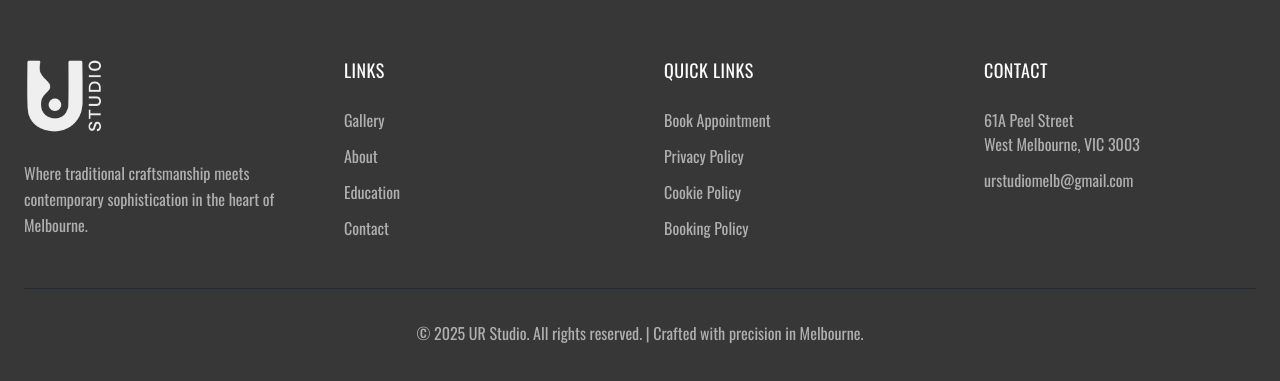
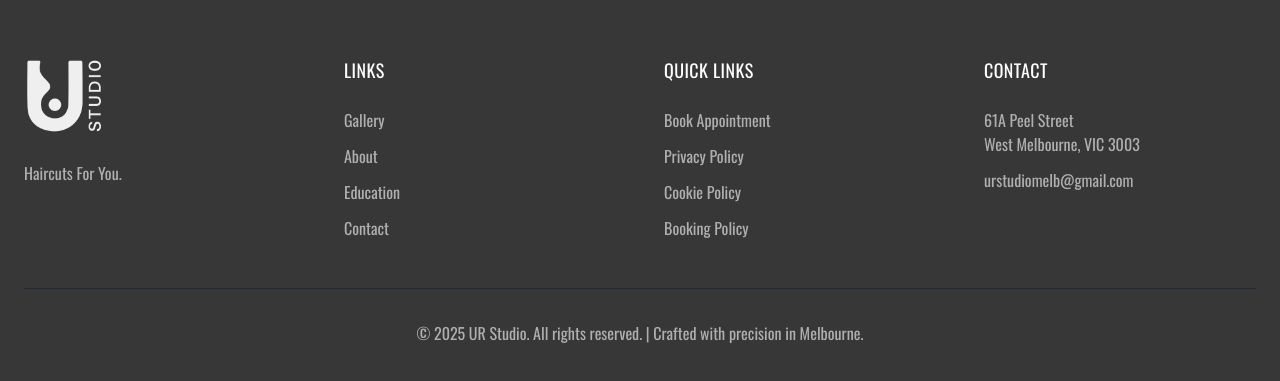
Before and after one commit to hd-marshall/ur-studio-nextjs, a Next.js app: page / in a window 1280 px wide. Shown: the part 3342-3723 px from the top of the page. Built offline with nearby package versions, Linux system fonts and the light colour scheme; no server answers.

Commit message:
fix: chnage to slogan in the bottom of footer

```diff
--- a/app/components/Footer.tsx
+++ b/app/components/Footer.tsx
@@ -55,7 +55,7 @@ export default function Footer() {
               />
             </button>
             <p className="text-white/60 leading-relaxed font-light">
-              Where traditional craftsmanship meets contemporary sophistication in the heart of Melbourne.
+              Haircuts For You.
             </p>
           </div>
 
```
